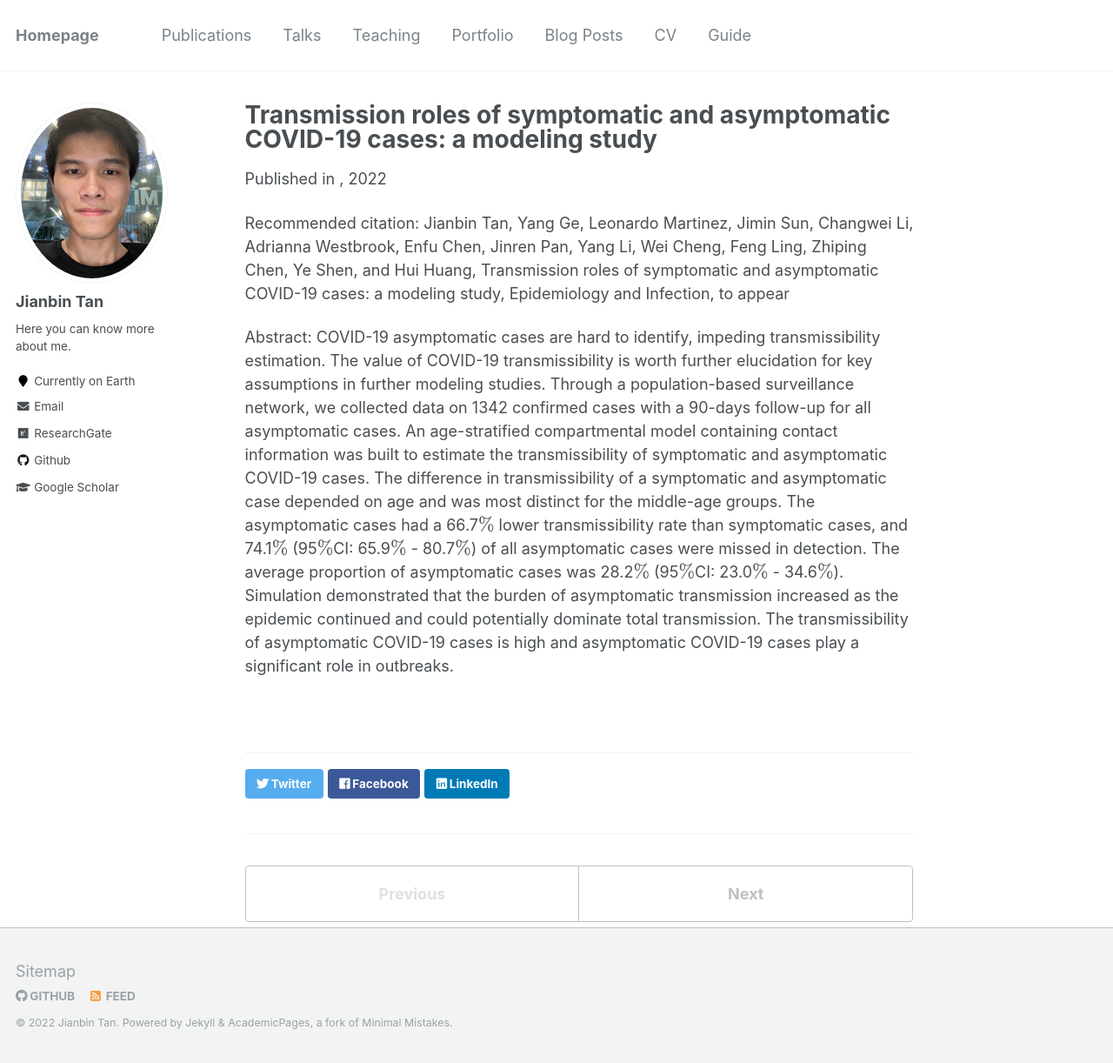
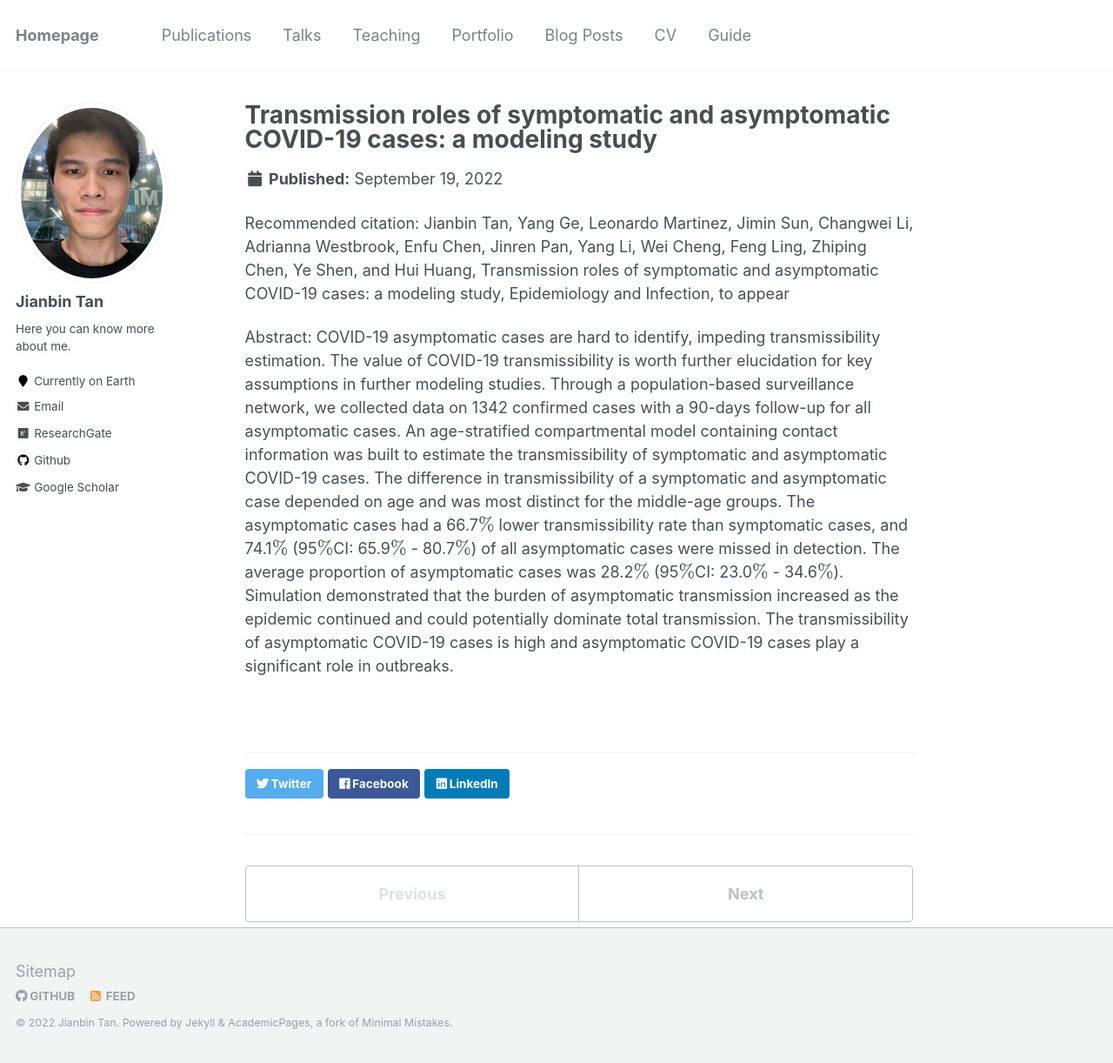
Before and after one commit to Tan-jianbin/Tan-jianbin.github.io, a Jekyll site: the page built from _publications/E&I1.md, in a window 1280 px wide and 1222 px high. Shown: the whole window at 87% size. Built offline with Jekyll 4.4.1, drawn with Linux system fonts in a browser that asks for light colours; formulas are drawn with MathJax 3; some of the changed lines change nothing that is shown.

Commit message:
Update E&I1.md

```diff
--- a/_publications/E&I1.md
+++ b/_publications/E&I1.md
@@ -3,8 +3,6 @@ title: "Transmission roles of symptomatic and asymptomatic COVID-19 cases: a mod
 collection: publications
 permalink: /publication/E&I1
 excerpt: ''
-date: 2022-09-19
-venue: ''
 paperurl: ''
 citation: 'Jianbin Tan, Yang Ge, Leonardo Martinez, Jimin Sun, Changwei Li, Adrianna Westbrook, Enfu Chen, Jinren Pan, Yang Li, Wei Cheng, Feng Ling, Zhiping Chen, Ye Shen, and Hui Huang,  Transmission roles of symptomatic and asymptomatic COVID-19 cases: a modeling study, Epidemiology and Infection, to appear'
 
```
